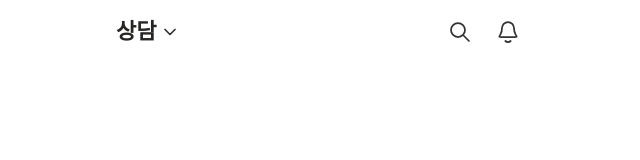
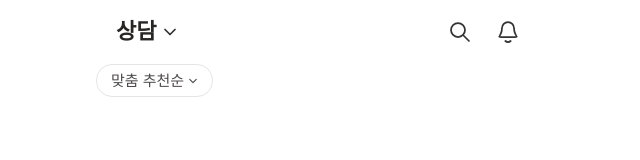
Before and after one commit to KDT-2024-FirstStep-Team/first-step-frontend, a React (Vite) app: page /counselor in a window 1280 px wide. Shown: the top 160 px of the page, without its empty margins (319-959 px from the left). Built offline with nearby package versions, Linux system fonts and the light colour scheme; a web font is replaced by a local one.

Commit message:
feat: DropdownCategory 컴포넌트 구현

```diff
--- /dev/null
+++ b/src/components/DropdownCategory.tsx
@@ -0,0 +1,99 @@
+import React, { useState } from 'react';
+import styled from 'styled-components';
+import downIcon from '/icons/down.svg'; // Adjust the path to your SVG file
+
+interface DropdownCategoryProps {
+  label: string;
+  options: string[];
+  onSelect: (selectedOption: string) => void;
+}
+
+const DropdownCategory: React.FC<DropdownCategoryProps> = ({
+  label,
+  options,
+  onSelect,
+}) => {
+  const [isDropdownOpen, setIsDropdownOpen] = useState(false);
+  const [selectedLabel, setSelectedLabel] = useState(label);
+
+  const toggleDropdown = () => setIsDropdownOpen((prev) => !prev);
+
+  const handleOptionSelect = (option: string) => {
+    setSelectedLabel(option);
+    onSelect(option);
+    setIsDropdownOpen(false);
+  };
+
+  return (
+    <DropdownWrapper>
+      <DropdownButton onClick={toggleDropdown}>
+        <span>{selectedLabel}</span>
+        <img src={downIcon} alt="Dropdown icon" />
+      </DropdownButton>
+      {isDropdownOpen && (
+        <DropdownMenu>
+          {options.map((option, index) => (
+            <DropdownItem
+              key={index}
+              onClick={() => handleOptionSelect(option)}
+            >
+              {option}
+            </DropdownItem>
+          ))}
+        </DropdownMenu>
+      )}
+    </DropdownWrapper>
+  );
+};
+
+const DropdownWrapper = styled.div`
+  position: relative;
+  display: inline-block;
+`;
+
+const DropdownButton = styled.div`
+  display: inline-flex;
+  align-items: center;
+  padding: 8px 12px 8px 14px;
+  border-radius: 16px;
+  border: 1px solid var(--gr70);
+  background-color: var(--gr100);
+  cursor: pointer;
+
+  span {
+    font-size: 15px;
+    font-weight: 400;
+    color: var(--gr40);
+    margin-right: 2px;
+    line-height: 100%;
+  }
+
+  img {
+    width: 14px;
+    height: 14px;
+  }
+`;
+
+const DropdownMenu = styled.div`
+  position: absolute;
+  top: calc(100% + 4px);
+  left: 0;
+  background-color: var(--gr100);
+  box-shadow: 0px 0px 8px rgba(0, 0, 0, 0.1);
+  border-radius: 8px;
+  overflow: hidden;
+  z-index: 1000;
+`;
+
+const DropdownItem = styled.div`
+  padding: 10px 12px;
+  color: var(--gr30);
+  font-size: 15px;
+  cursor: pointer;
+
+  &:hover {
+    background-color: var(--gr90);
+  }
+`;
+
+export default DropdownCategory;
--- a/src/pages/Counselor.tsx
+++ b/src/pages/Counselor.tsx
@@ -1,10 +1,24 @@
+import React from 'react';
 import Header from '@/components/Header';
+import DropdownCategory from '@/components/DropdownCategory';
 
-const Counselor = () => {
+const Counselor: React.FC = () => {
+  const dropdownOptions = ['인기순', '만족도순'];
+
+  const handleCategorySelect = (selectedOption: string) => {
+    console.log('Selected category:', selectedOption);
+  };
+
   return (
     <>
       <Header title="상담" showDropdownIcon={true} />
-      <main className="content"></main>
+      <main className="content">
+        <DropdownCategory
+          label="맞춤 추천순"
+          options={dropdownOptions}
+          onSelect={handleCategorySelect}
+        />
+      </main>
     </>
   );
 };
```
Also changed, not shown: public/icons/down.svg (added).
